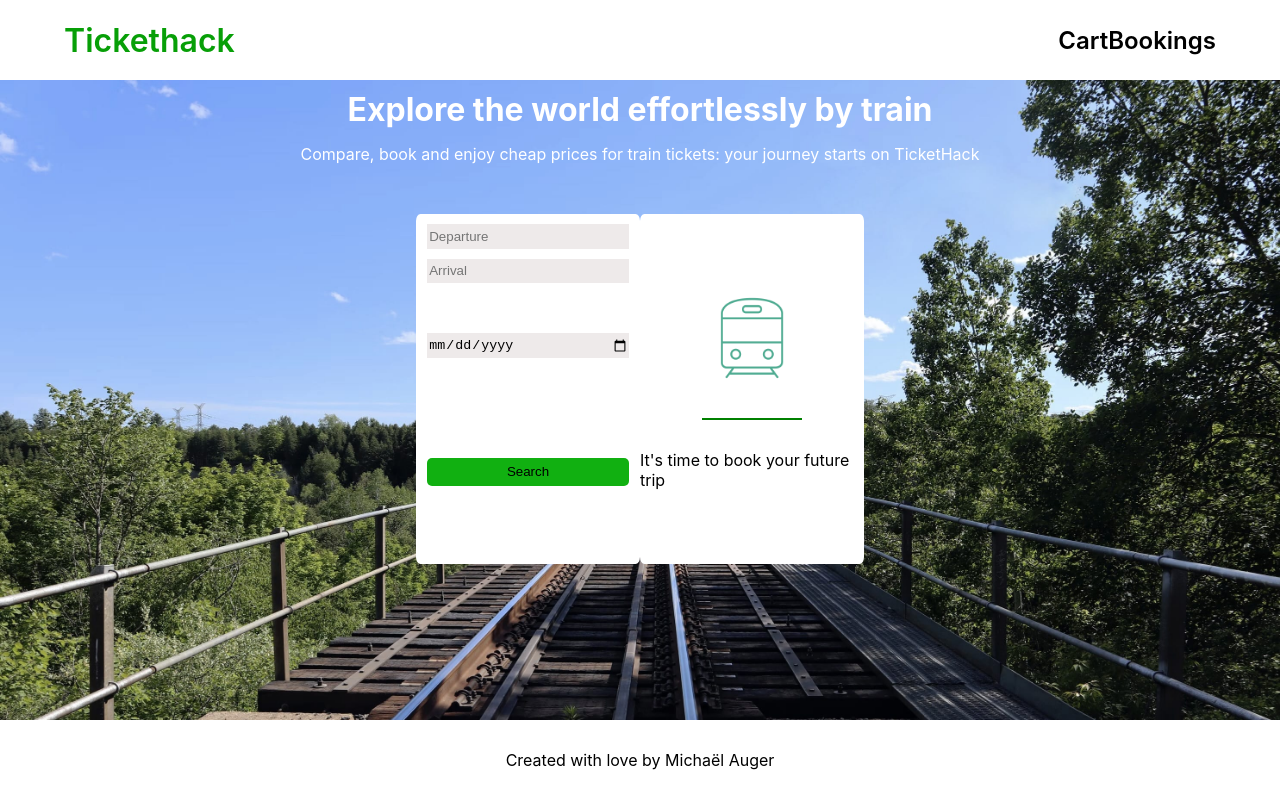
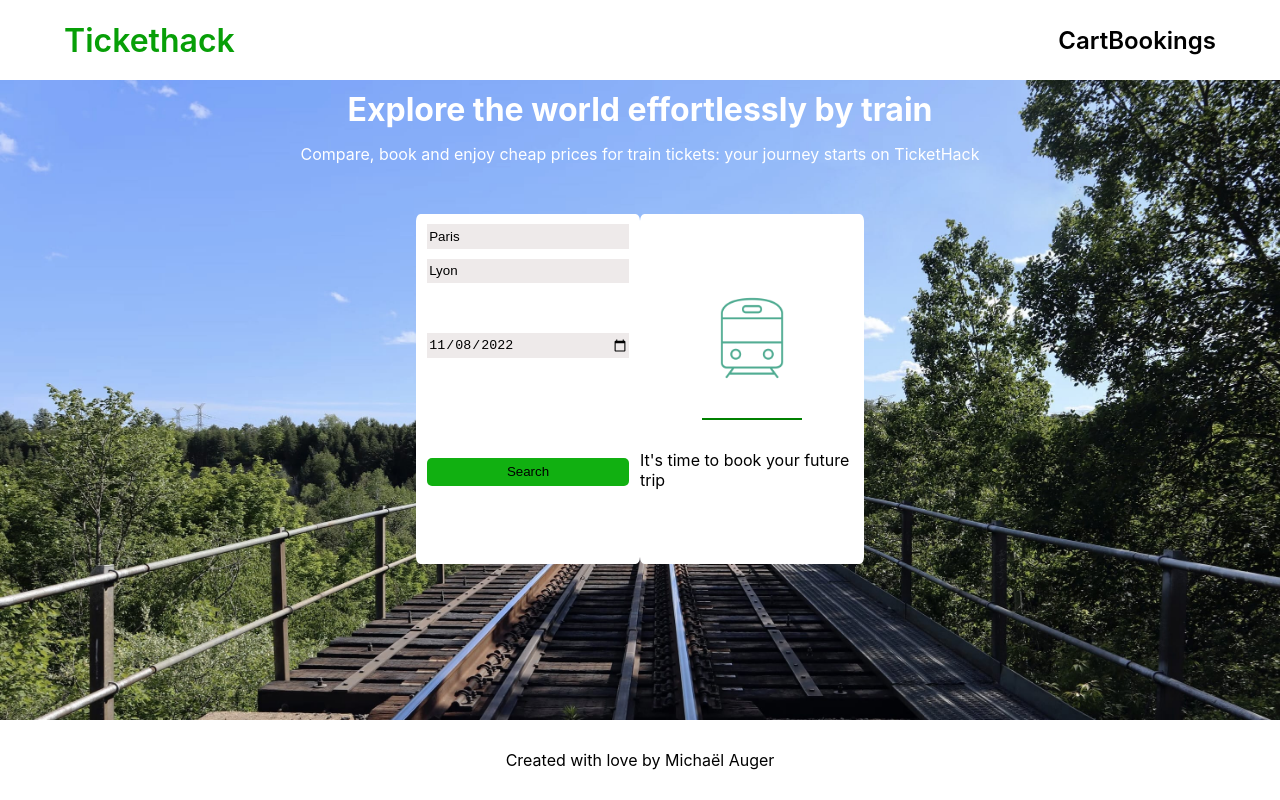
Before and after one commit to ByronMike/tickethack-react-frontend, a Next.js app: page / in a window 1280 px wide. Built offline with nearby package versions, Linux system fonts and the light colour scheme.

Commit message:
trips OK

```diff
--- a/components/main/MainBottom.jsx
+++ b/components/main/MainBottom.jsx
@@ -1,14 +1,21 @@
-import styles from "../main/MainBottom.module.css"
+import { useState } from "react";
+import styles from "../main/MainBottom.module.css";
 import MainBottomLeft from "./MainBottomLeft";
 import MainBottomRight from "./MainBottomRight";
 
 const MainBottom = () => {
-    return (
-        <div className={styles.container}>
-            <MainBottomLeft/>
-            <MainBottomRight/>
-        </div>
-    )
-    }
+  const [trips, setTrips] = useState([]);
 
-    export default MainBottom;
+  const updateTrips = (fetchedTrips) => {
+    setTrips(fetchedTrips);
+  };
+
+  return (
+    <div className={styles.container}>
+      <MainBottomLeft updateTrips={updateTrips} />
+      <MainBottomRight trips={trips} />
+    </div>
+  );
+};
+
+export default MainBottom;
--- a/components/main/MainBottomLeft.jsx
+++ b/components/main/MainBottomLeft.jsx
@@ -1,14 +1,73 @@
-import styles from "./MainBottomLeft.module.css"
+import styles from "./MainBottomLeft.module.css";
+import { useState } from "react";
 
-const MainBottomLeft = () => {
-return (
+const MainBottomLeft = ({ updateTrips }) => {
+  const [departure, setDeparture] = useState("Paris");
+  const [arrival, setArrival] = useState("Lyon");
+  const [date, setDate] = useState("2022-11-08");
+
+  const handleDeparture = (event) => {
+    setDeparture(event.target.value);
+    console.log({ departure });
+  };
+
+  const handleArrival = (event) => {
+    setArrival(event.target.value);
+    console.log({ arrival });
+  };
+
+  const handleDate = (event) => {
+    setDate(event.target.value);
+    console.log({ date });
+  };
+
+  const handleFetchData = () => {
+    if (!departure || !arrival || !date) {
+      return;
+    }
+
+    fetch(`http://localhost:3000/trips/${departure}/${arrival}/${date}`)
+      .then((response) => response.json())
+      .then((data) => {
+        console.log("fetchData", data);
+        if (data.result) {
+          updateTrips(data);
+        }
+      });
+  };
+
+  return (
     <div className={styles.container}>
-        <input placeholder="Departure" className={styles.input}></input>
-        <input placeholder="Arrival" className={styles.input}></input>
-        <input type="date" className={styles.input} style={{marginTop: "50px"}}></input>
-        <button cursor="pointer" className={styles.button}>Search</button>
+      <input
+        type="text"
+        value={departure}
+        placeholder="Departure"
+        className={styles.input}
+        onChange={handleDeparture}
+      ></input>
+      <input
+        type="text"
+        value={arrival}
+        placeholder="Arrival"
+        className={styles.input}
+        onChange={handleArrival}
+      ></input>
+      <input
+        type="date"
+        value={date}
+        className={styles.input}
+        style={{ marginTop: "50px" }}
+        onChange={handleDate}
+      ></input>
+      <button
+        cursor="pointer"
+        className={styles.button}
+        onClick={handleFetchData}
+      >
+        Search
+      </button>
     </div>
-)
-}
+  );
+};
 
 export default MainBottomLeft;
--- a/components/main/MainBottomRight.jsx
+++ b/components/main/MainBottomRight.jsx
@@ -1,10 +1,28 @@
 import styles from "./MainBottomRight.module.css";
 import Image from "next/image";
-import trainPicture from "../../public/images/train.png"
+import trainPicture from "../../public/images/train.png";
 
-const MainBottomRight = () => {
-  return (
-    <div className={styles.container}>
+const MainBottomRight = ({ trips }) => {
+  let content;
+
+console.log("trips", trips)
+
+  function handleUpdateTripBooking(tripId) {
+    fetch("http://localhost:3000/cart", {
+      method: "POST",
+      headers: { "Content-Type": "application/json" },
+      // Note : this.id in the body property of the POST request is a reference to the ID of the trip associated with the clicked element. This assumes that the clicked element has an id attribute that contains the trip ID.
+      body: JSON.stringify({ tripId: tripId }),
+    })
+      .then((response) => response.json())
+      // .then((data) => {
+      //   data.result && window.location.assign("cart.html");
+      // });
+  }
+
+  if (trips.result === undefined) {
+    content = (
+      <>
         <Image
           src={trainPicture}
           width={100}
@@ -13,8 +31,50 @@ const MainBottomRight = () => {
         />
         <div className={styles.separator}></div>
         <p>It's time to book your future trip</p>
-    </div>
+      </>
     );
+  } else if (trips.result === true) {
+    content = (
+      <ul
+        style={{
+          overflowY: "scroll",
+          height: "400px",
+          width: "250px",
+          listStyleType: "none",
+          padding: 0,
+          margin: 0,
+        }}
+      >
+        {trips.data.map((trip) => {
+          const tripDate = new Date(trip.date);
+          const hours = String(tripDate.getHours()).padStart(2, "0");
+          const minutes = String(tripDate.getMinutes()).padStart(2, "0");
+          return (
+            <li style={{ display: "flex", justifyContent: "flex-start" }}>
+              <p className={styles.p}>{trip.departure}</p>
+              <p className={styles.p}>{trip.arrival}</p>
+              <p className={styles.p}>{`${hours}:${minutes}`}</p>
+              <button>Book</button>
+            </li>
+          );
+        })}
+      </ul>
+    );
+  } else if (trips.result === false) {
+    content = (
+      <>
+        <Image
+          src={trainPicture}
+          width={100}
+          height={100}
+          alt="Picture of the train"
+        />
+        <div className={styles.separator}></div>
+        <p>No trip found</p>
+      </>
+    );
+  }
+  return <div className={styles.container}>{content}</div>;
 };
 
 export default MainBottomRight;
--- a/components/main/MainBottomRight.module.css
+++ b/components/main/MainBottomRight.module.css
@@ -15,3 +15,7 @@
   height: 2px;
   background-color: green;
 }
+
+.p {
+  padding-right: 10px;
+}
```
Lines whose indentation alone changed are shown as unchanged.
